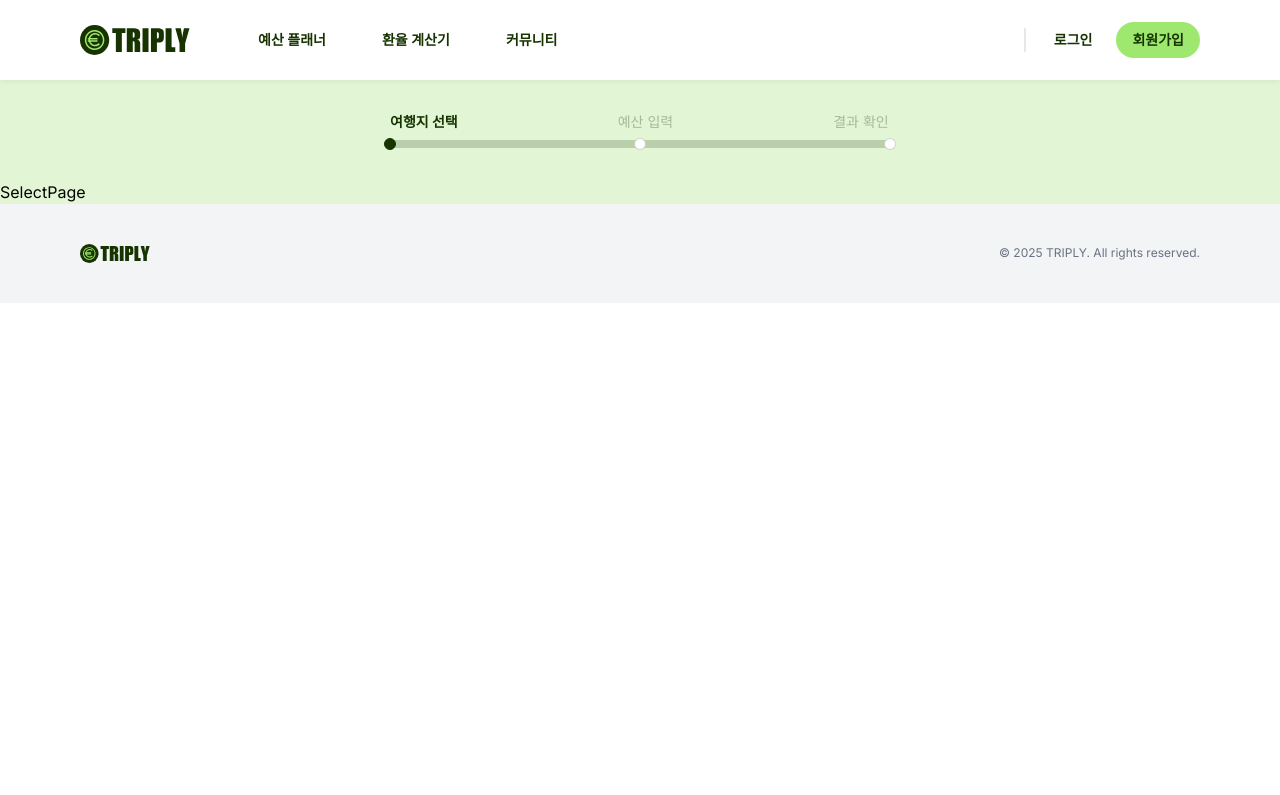
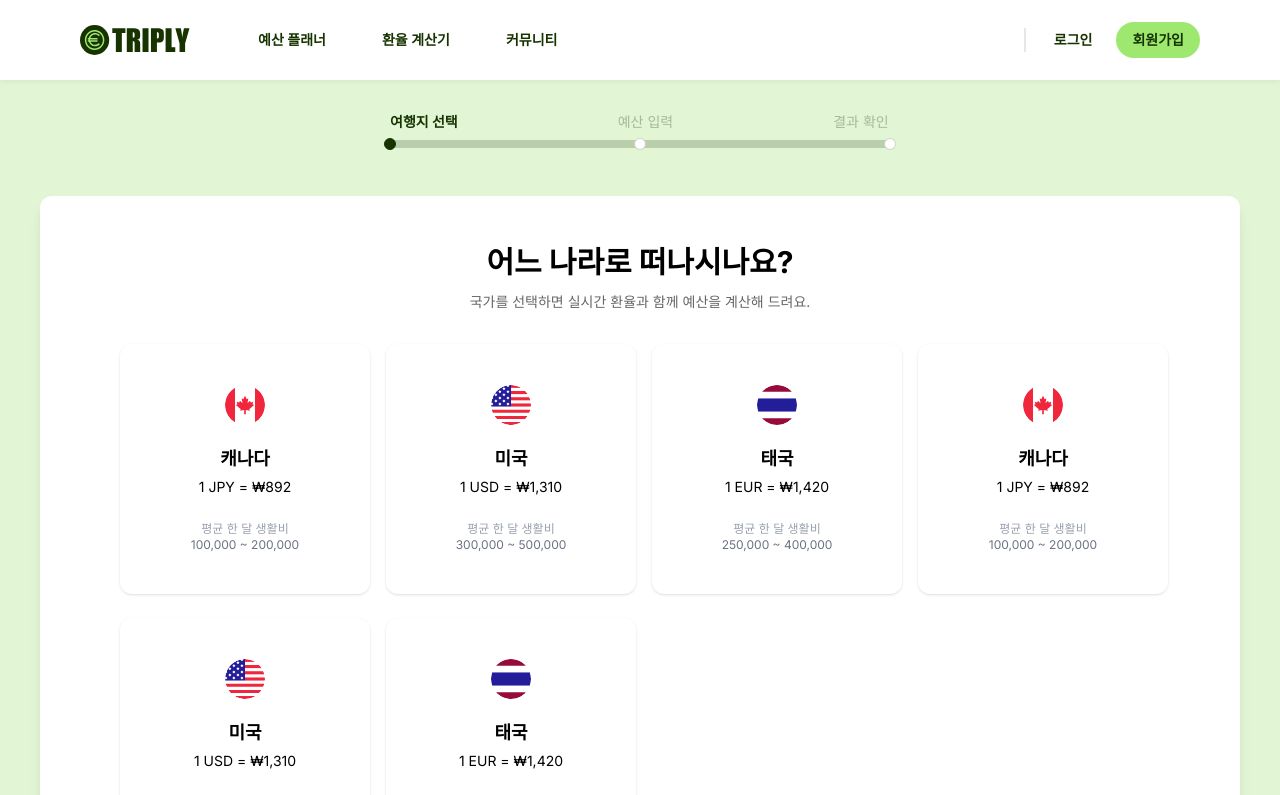
Before and after one commit to jiwoothedev/triply, a Next.js app: page /planner/select in a window 1280 px wide. Shown: the top 795 px of the page. Built offline with nearby package versions, Linux system fonts and the light colour scheme.

Commit message:
feat: 예산 플래너 - 여행지 선택 페이지 퍼블리싱

```diff
--- a/src/app/planner/select/page.tsx
+++ b/src/app/planner/select/page.tsx
@@ -1,3 +1,86 @@
+"use client";
+
+import { useRouter } from "next/navigation";
+import CountryCard from "@/components/planner/CountryCard";
+import { useState } from "react";
+import Link from "next/link";
+
 export default function SelectPage() {
-  return <div>SelectPage</div>;
+  const router = useRouter();
+  const [selectedIndex, setSelectedIndex] = useState<number | null>(null);
+
+  // 더미데이터 (일단 하드코딩)
+  const countries = [
+    {
+      countryName: "캐나다",
+      flagSrc: "/icons/flags/Canada.svg",
+      exchangeRate: "1 JPY = ₩892",
+      livingCost: "100,000 ~ 200,000",
+    },
+    {
+      countryName: "미국",
+      flagSrc: "/icons/flags/United-States.svg",
+      exchangeRate: "1 USD = ₩1,310",
+      livingCost: "300,000 ~ 500,000",
+    },
+    {
+      countryName: "태국",
+      flagSrc: "/icons/flags/Thailand.svg",
+      exchangeRate: "1 EUR = ₩1,420",
+      livingCost: "250,000 ~ 400,000",
+    },
+    {
+      countryName: "캐나다",
+      flagSrc: "/icons/flags/Canada.svg",
+      exchangeRate: "1 JPY = ₩892",
+      livingCost: "100,000 ~ 200,000",
+    },
+    {
+      countryName: "미국",
+      flagSrc: "/icons/flags/United-States.svg",
+      exchangeRate: "1 USD = ₩1,310",
+      livingCost: "300,000 ~ 500,000",
+    },
+    {
+      countryName: "태국",
+      flagSrc: "/icons/flags/Thailand.svg",
+      exchangeRate: "1 EUR = ₩1,420",
+      livingCost: "250,000 ~ 400,000",
+    },
+  ];
+
+  const handleSelect = (index: number) => {
+    setSelectedIndex(index);
+    setTimeout(() => {
+      router.push("/planner/budget");
+    }, 1000);
+  };
+
+  return (
+    <div className="min-h-screen flex justify-center items-start px-4 pt-4 pb-30">
+      <div className="bg-white rounded-xl w-full max-w-[1200px] px-20 py-12 text-center shadow-lg">
+        <h1 className="text-3xl font-bold mb-3">어느 나라로 떠나시나요?</h1>
+        <p className="text-sm text-sub mb-8">
+          국가를 선택하면 실시간 환율과 함께 예산을 계산해 드려요.
+        </p>
+
+        <div className="grid grid-cols-4 md:grid-cols-4 lg:grid-cols-4 gap-6 justify-center">
+          {countries.map((country, i) => (
+            <CountryCard
+              key={i}
+              {...country}
+              onClick={() => handleSelect(i)}
+              isSelected={selectedIndex === i}
+            />
+          ))}
+        </div>
+
+        <Link href="/">
+          <p className="mt-16 text-xs text-gray-400 underline cursor-pointer">
+            ← 홈으로 돌아가기
+          </p>
+        </Link>
+      </div>
+    </div>
+  );
 }
```
